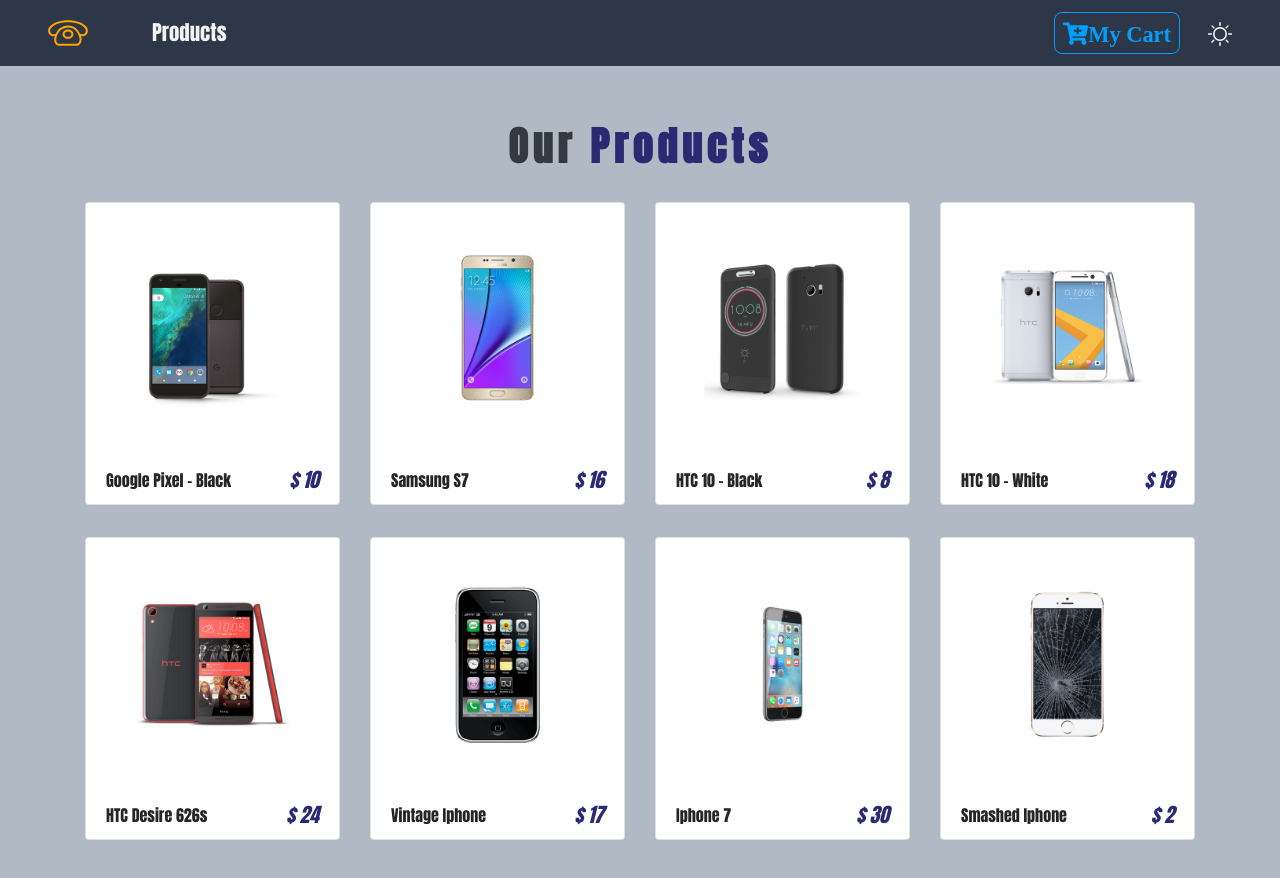
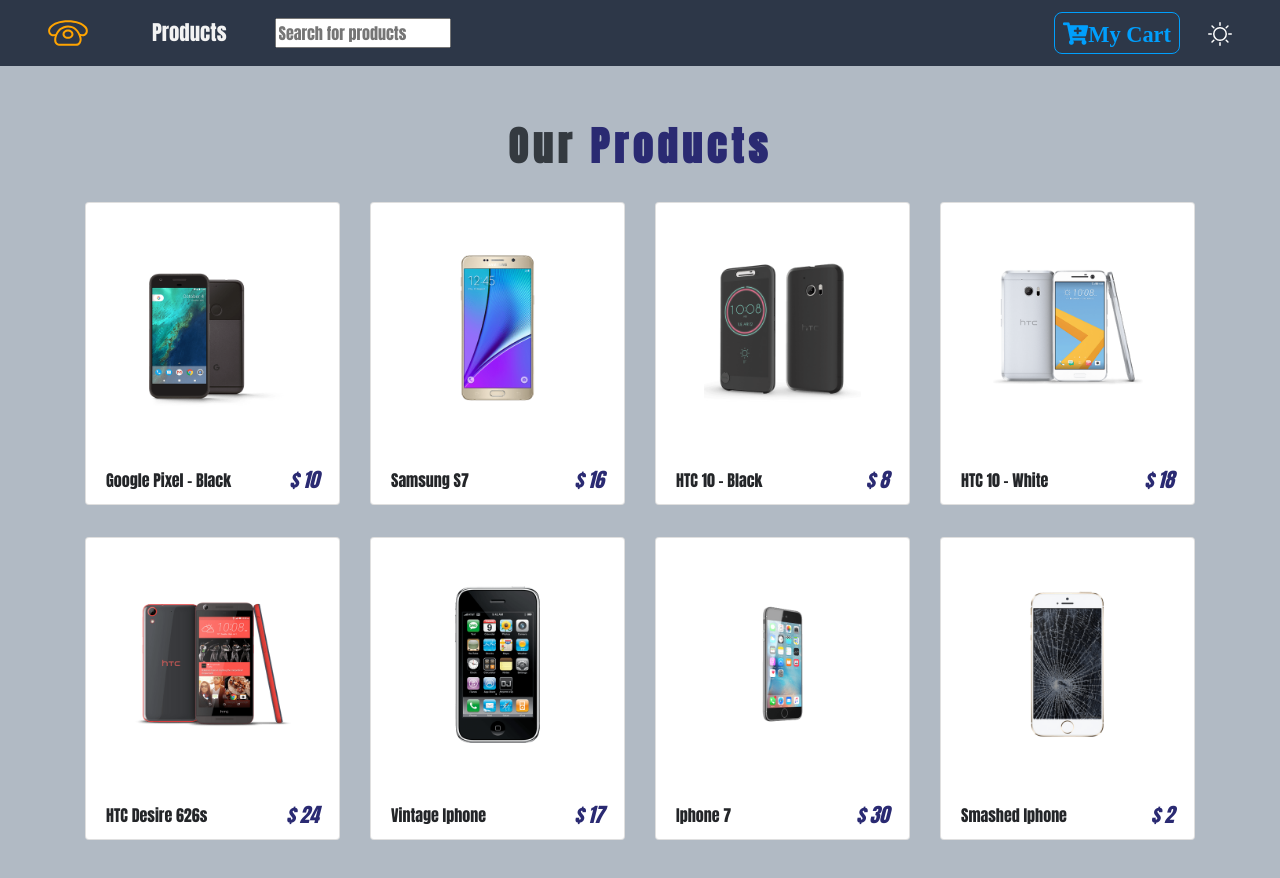
Before and after one commit to BestCoinDev/e-commerce-site, a React (Create React App) app: page / in a window 1280 px wide. Shown: the top 878 px of the page. Built offline with nearby package versions, Linux system fonts and the light colour scheme.

Commit message:
Implemented search bar to search products

```diff
--- a/src/components/Navbar.js
+++ b/src/components/Navbar.js
@@ -6,7 +6,8 @@ import { ButtonContainer } from './Button';
 import { ThemeContext } from './context/ThemeContexts';
 import { FaRegMoon } from 'react-icons/fa';
 import { GoSun } from 'react-icons/go';
-import { AiOutlineMenu } from 'react-icons/ai';
+import { AiOutlineMenu } from 'react-icons/ai'
+import { ProductConsumer } from '../context';
 import { NavLink } from 'react-router-dom';
 
 class Navbar extends Component {
@@ -58,9 +59,20 @@ class Navbar extends Component {
             </div>
             {menuOpen && (
               <div className=" resmenu w-100 ">
-                <NavLink to="/" className={({isActive})=> isActive ? "text-primary" : "text-white hover"}>
+                <NavLink to="/" className={({ isActive }) => isActive ? "text-primary" : "text-white hover"}>
                   Products
                 </NavLink>
+                <ProductConsumer>
+                  {value => (<li style={{
+                    listStyleType: 'none'
+                  }}>
+                    <input placeholder='Search for products' onChange={(e) => {
+                      value.filterProducts(e.target.value);
+                    }}>
+                    </input>
+                  </li>)
+                  }
+                </ProductConsumer>
                 <Link className="text-white bg-transparent themes" onClick={toggleTheme}>
                   {theme ? <h6>Dark Mode <FaRegMoon /></h6> : <h6>Light Mode <GoSun /></h6>}
                 </Link>
@@ -85,15 +97,25 @@ class Navbar extends Component {
                 </Link>
               </li>
             </ul>
+            <ul className="navbar-nav align-items-center">
+              <ProductConsumer>
+                {value => (<li className="nav-item ml-5">
+                  <input placeholder='Search for products' onChange={(e) => {
+                    value.filterProducts(e.target.value);
+                  }}>
+                  </input>
+                </li>)
+                }
+              </ProductConsumer>
+            </ul>
             <Link to="/cart" className="ml-auto">
-
               <ButtonContainer>
                 <i className="fas fa-cart-plus">my cart</i>
               </ButtonContainer>
             </Link>
-              <div className="text-white bg-transparent themes mainmenu" onClick={toggleTheme}>
-                  {theme ? <FaRegMoon /> : <GoSun />}
-              </div>
+            <div className="text-white bg-transparent themes mainmenu" onClick={toggleTheme}>
+              {theme ? <FaRegMoon /> : <GoSun />}
+            </div>
           </DesktopNavWrapper>
         )}
       </div>
--- a/src/components/ProductList.js
+++ b/src/components/ProductList.js
@@ -9,20 +9,40 @@ class ProductList extends React.Component {
     return (
       <ThemeConsumer>
         {({ theme }) => (
+          <ProductConsumer>
+            {(value) => (
+              value.products.length > 0 ?
                 <div className={theme ? 'py-5 bg-slate-900' : 'py-5 bg-slate-200'}>
                   <div className="container">
+                    <div>
                       <Title className="text-light" name="our" title="products" />
                       <div className="row">
-                <ProductConsumer>
-                  {(value) => {
-                    return value.products.map((product) => {
+                        {value.products.map((product) => {
                           return <Product key={product.id} product={product} />;
-                    });
-                  }}
-                </ProductConsumer>
+                        })}
                       </div>
                     </div>
                   </div>
+                </div>
+                :
+                <div className={theme ? 'py-5 bg-slate-900' : 'py-5 bg-slate-200'}>
+                  <div className="row">
+                    <div className="col-10 mx-auto text-center text-title text-primary">
+                      <text style={{
+                        color: 'red'
+                      }}>Sorry, no results found!</text>
+                    </div>
+                    <div className="col-10 mx-auto text-center text-title text-primary">
+                      <text style={{
+                        color: 'balck'
+                      }}>Please check the spelling or try searching for something else</text>
+                    </div>
+                  </div>
+                </div>
+
+            )
+            }
+          </ProductConsumer>
         )}
       </ThemeConsumer>
     );
--- a/src/context.js
+++ b/src/context.js
@@ -15,6 +15,20 @@ class ProductProvider extends Component {
     };
     componentDidMount() {
         this.setProducts();
+    }
+
+    filterProducts = (value) => {
+        value = value.toLowerCase();
+        let products = [];
+        storeProducts.forEach(item => {
+            if(item.title.toLowerCase().includes(value) || item.info.toLowerCase().includes(value)){
+                const singleItem = { ...item };
+                products = [...products, singleItem];
+            }
+        });
+        this.setState(() => {
+            return { products };
+        }, this.checkCartItems);
     }
 
     setProducts = () => {
@@ -175,7 +189,8 @@ class ProductProvider extends Component {
                     increment: this.increment,
                     decrement: this.decrement,
                     removeItem: this.removeItem,
-                    clearCart: this.clearCart
+                    clearCart: this.clearCart,
+                    filterProducts: this.filterProducts
                 }}
             >
                 {this.props.children}
```
Lines whose indentation alone changed are shown as unchanged.
